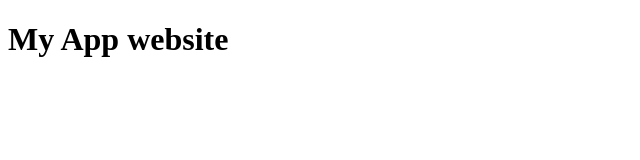
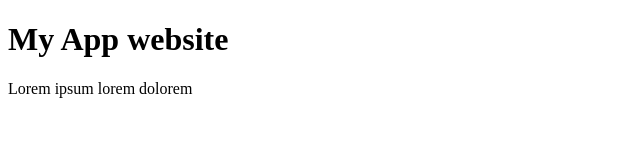
Before and after one commit to habricio33/gitvscode, a plain HTML site: page index.html in a window 1280 px wide. Shown: the whole page, without its empty margins (0-640 px from the left). Drawn offline with Linux system fonts and the light colour scheme.

Commit message:
Atualizado o texto

```diff
--- a/index.html
+++ b/index.html
@@ -7,5 +7,6 @@
 </head>
 <body>
     <h1>My App website</h1>
+    <p>Lorem ipsum lorem dolorem</p>
 </body>
 </html>
```
